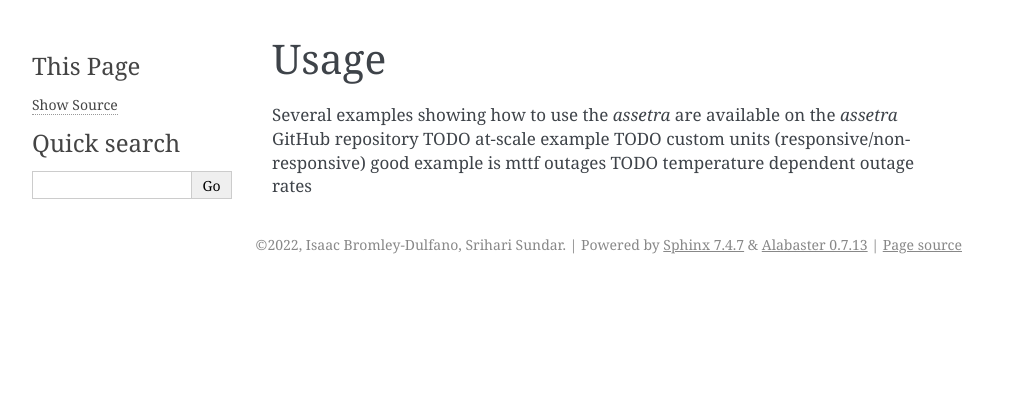
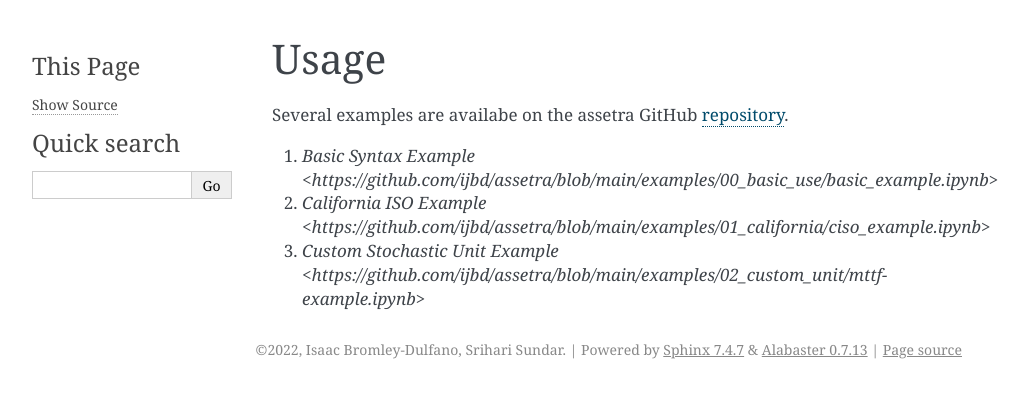
Before and after one commit to ijbd/assetra, a Sphinx documentation site: the page built from docs/usage.rst, in a window 1280 px wide. Shown: the top 398 px of the page, without its empty margins (148-1176 px from the left). Built offline with Sphinx 7.4.7, drawn with Linux system fonts in a browser that asks for light colours.

Commit message:
Update usage and examples.

```diff
--- a/docs/usage.rst
+++ b/docs/usage.rst
@@ -2,7 +2,8 @@
 Usage
 =====
 
-Several examples showing how to use the `assetra` are available on the `assetra` GitHub repository
-TODO at-scale example
-TODO custom units (responsive/non-responsive) good example is mttf outages
-TODO temperature dependent outage rates
+Several examples are availabe on the assetra GitHub `repository <https://github.com/ijbd/assetra>`_.
+
+1. `Basic Syntax Example <https://github.com/ijbd/assetra/blob/main/examples/00_basic_use/basic_example.ipynb>`
+2. `California ISO Example <https://github.com/ijbd/assetra/blob/main/examples/01_california/ciso_example.ipynb>`
+3. `Custom Stochastic Unit Example <https://github.com/ijbd/assetra/blob/main/examples/02_custom_unit/mttf-example.ipynb>`
```
Also changed, not shown: 1 other file.
